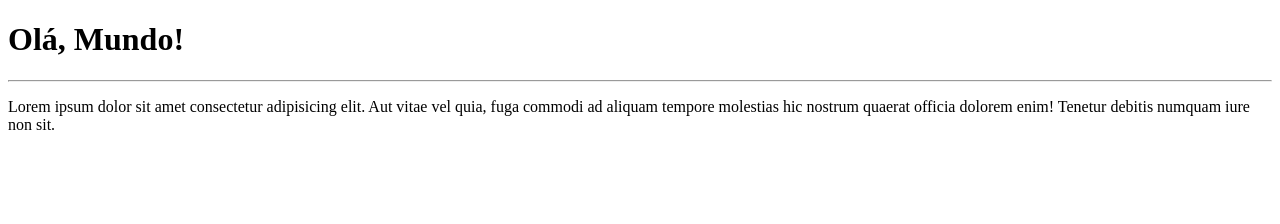
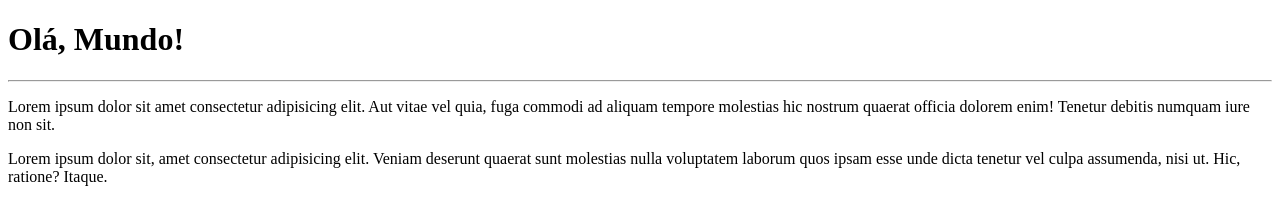
Before and after one commit to jonesayd/Ola-Mundo, a plain HTML site: page site-exemplo/index.html in a window 1280 px wide. Drawn offline with Linux system fonts and the light colour scheme.

Commit message:
Adicionei um novo parágrafo

```diff
--- a/site-exemplo/index.html
+++ b/site-exemplo/index.html
@@ -10,5 +10,6 @@
     <h1>Olá, Mundo!</h1>
     <hr>
     <p>Lorem ipsum dolor sit amet consectetur adipisicing elit. Aut vitae vel quia, fuga commodi ad aliquam tempore molestias hic nostrum quaerat officia dolorem enim! Tenetur debitis numquam iure non sit.</p>
+    Lorem ipsum dolor sit, amet consectetur adipisicing elit. Veniam deserunt quaerat sunt molestias nulla voluptatem laborum quos ipsam esse unde dicta tenetur vel culpa assumenda, nisi ut. Hic, ratione? Itaque.
 </body>
 </html>
```
